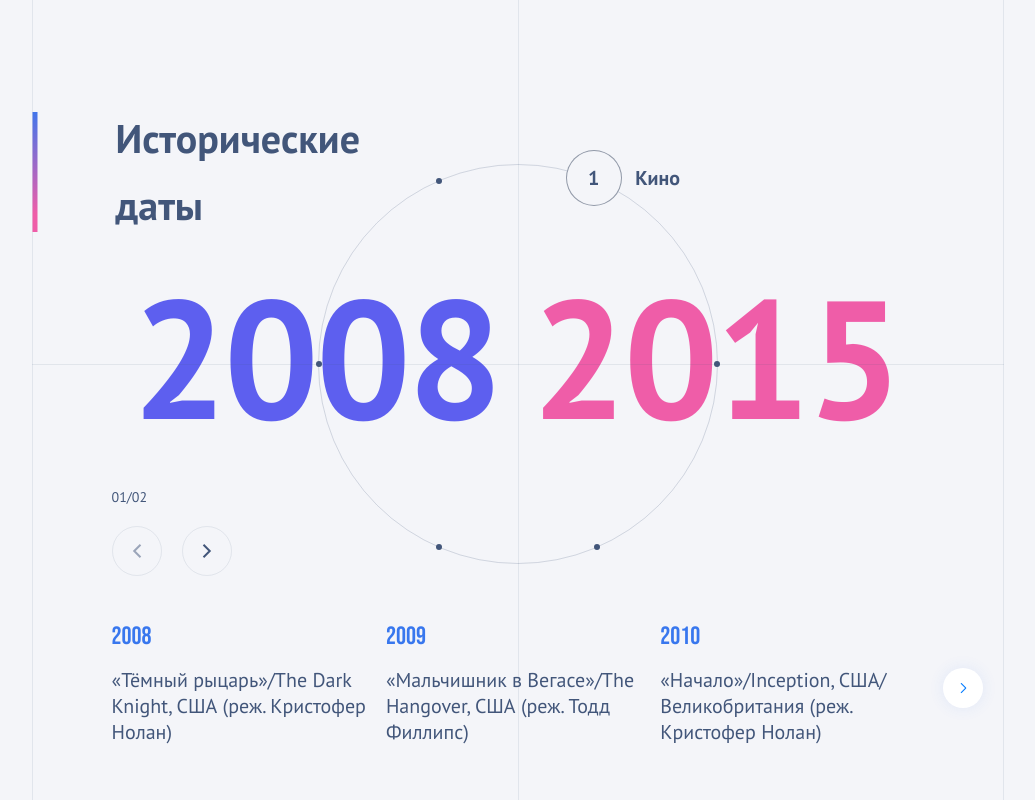
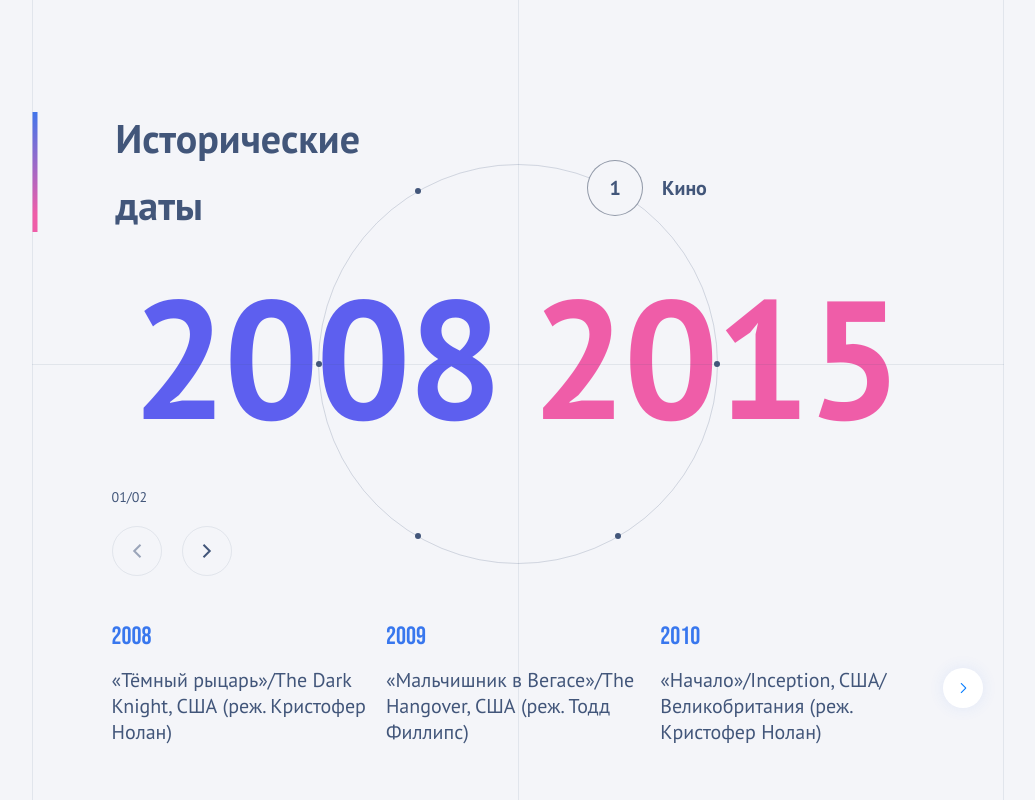
Before and after one commit to M4XPRD/historical-dates, a React (Vite) app: page / in a window 1280 px wide. Shown: the whole page, without its empty margins (122-1157 px from the left). Built offline with nearby package versions, Linux system fonts and the light colour scheme.

Commit message:
CSS fixes

```diff
--- a/src/components/Content/CategorySelection.tsx
+++ b/src/components/Content/CategorySelection.tsx
@@ -57,11 +57,13 @@ const DotsContainer = styled.div`
 
 const DotText = styled.span`
   position: absolute;
-
-  padding-left: 8rem;
+  width: 100px;
+  padding-left: 194px;
 
   color: var(--colour-main);
   font-size: var(--fs-xs);
+
+  pointer-events: none;
 `;
 
 const Dot = styled.div<DotProps>`
--- a/src/utils/dotsPositionsMapping.ts
+++ b/src/utils/dotsPositionsMapping.ts
@@ -1,7 +1,7 @@
 const dotsPositionMapping = [
   {
     id: 1,
-    position: { top: '3.2%', left: '69%' },
+    position: { top: '5.9%', left: '74.4%' },
     transform: { hoverTransform: 'translate(-50%, -50%)' },
   },
   {
@@ -11,12 +11,12 @@ const dotsPositionMapping = [
   },
   {
     id: 3,
-    position: { bottom: '3.2%', left: '69%' },
+    position: { bottom: '5.9%', left: '74.4%' },
     transform: { hoverTransform: 'translate(-50%, 50%)' },
   },
   {
     id: 4,
-    position: { bottom: '3.2%', right: '69%' },
+    position: { bottom: '5.9%', right: '74.4%' },
     transform: { hoverTransform: 'translate(50%, 50%)' },
   },
   {
@@ -26,7 +26,7 @@ const dotsPositionMapping = [
   },
   {
     id: 6,
-    position: { top: '3.2%', right: '69%' },
+    position: { top: '5.9%', right: '74.4%' },
     transform: { hoverTransform: 'translate(50%, -50%)' },
   },
 ];
```
